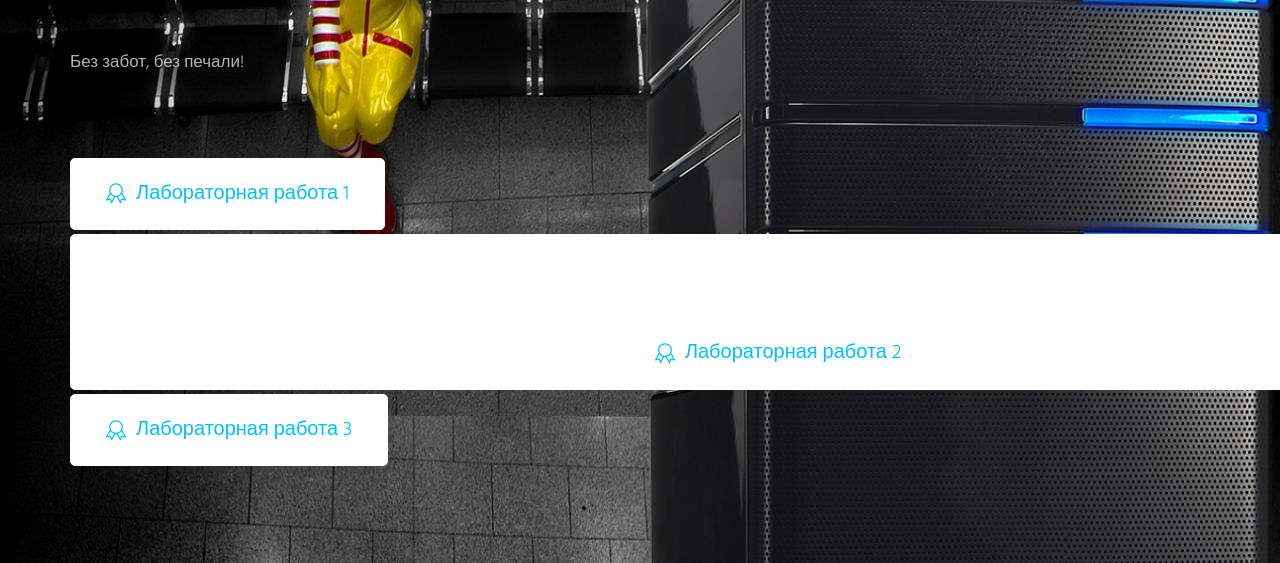
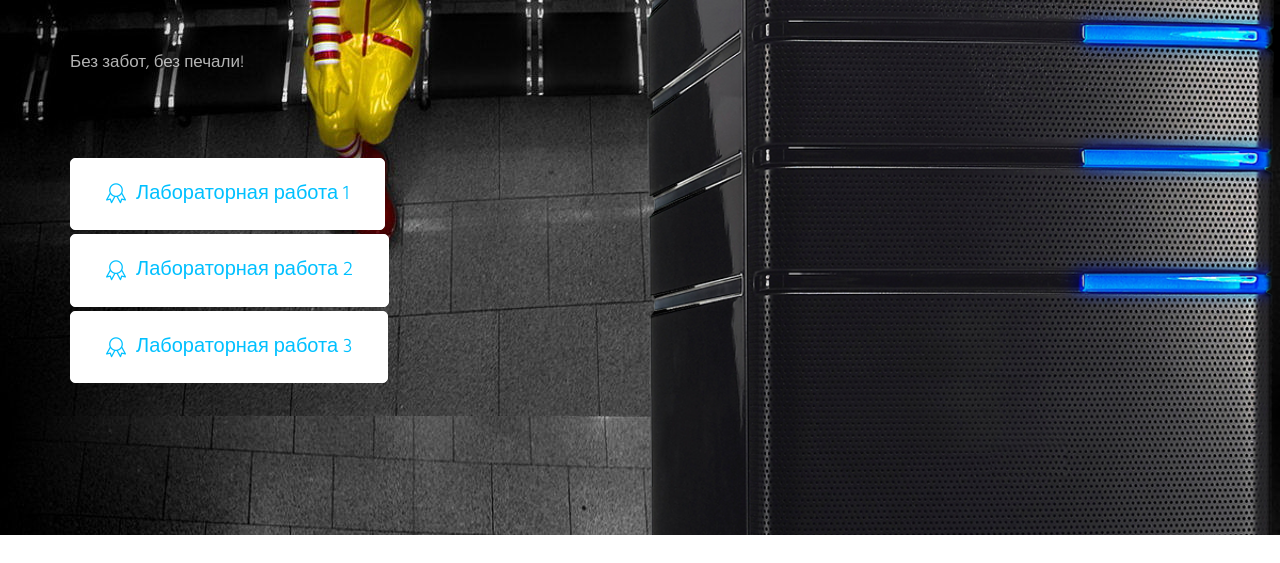
Before and after one commit to slava6370/biz.github.io, a plain HTML site: page index.html in a window 1280 px wide. Shown: the part 608-1171 px from the top of the page. Drawn offline with Linux system fonts and the light colour scheme; files whose address does not match are found by name.

Commit message:
Update index.html

```diff
--- a/index.html
+++ b/index.html
@@ -53,8 +53,7 @@
 						<p>Без забот, без печали!</p>
 					</div>
 					<a class="btn btn-lg btn-primary-white goto" href="#"> <i class="icon icon-badge"></i>Лабораторная работа 1</a>
-					<a class="btn btn-lg btn-primary-white goto" href="#"><h2>Лабораторная работа №2
-"Разработка простого веб-приложения"</h2> <i class="icon icon-badge"></i>Лабораторная работа 2</a>
+					<a class="btn btn-lg btn-primary-white goto" href="#"> <i class="icon icon-badge"></i>Лабораторная работа 2</a>
 					<a class="btn btn-lg btn-primary-white goto" href="#"> <i class="icon icon-badge"></i>Лабораторная работа 3</a>
 				</div>
 			</div>
```
